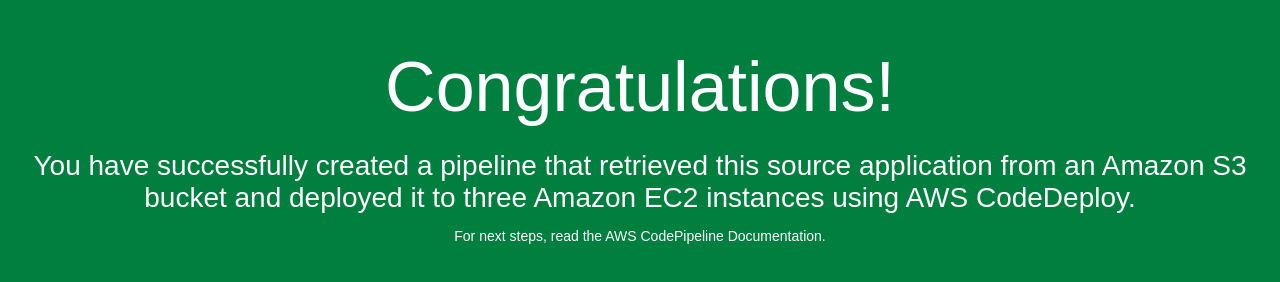
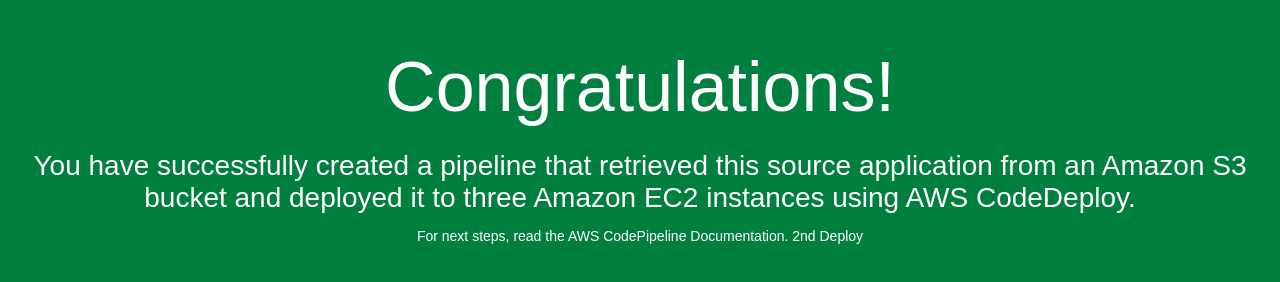
Before and after one commit to jasonwatsonssi/Kube, a plain HTML site: page index.html in a window 1280 px wide. Drawn offline with Linux system fonts and the light colour scheme.

Commit message:
Add files via upload

```diff
--- a/index.html
+++ b/index.html
@@ -29,7 +29,7 @@
     <h1>Congratulations!</h1>
     <h2>You have successfully created a pipeline that retrieved this source application from an Amazon S3 bucket and deployed it
 	to three Amazon EC2 instances using AWS CodeDeploy.</h2>
-    <p>For next steps, read the AWS CodePipeline Documentation.</p>
+    <p>For next steps, read the AWS CodePipeline Documentation. 2nd Deploy</p>
   </div>
 </body>
 </html>
```
